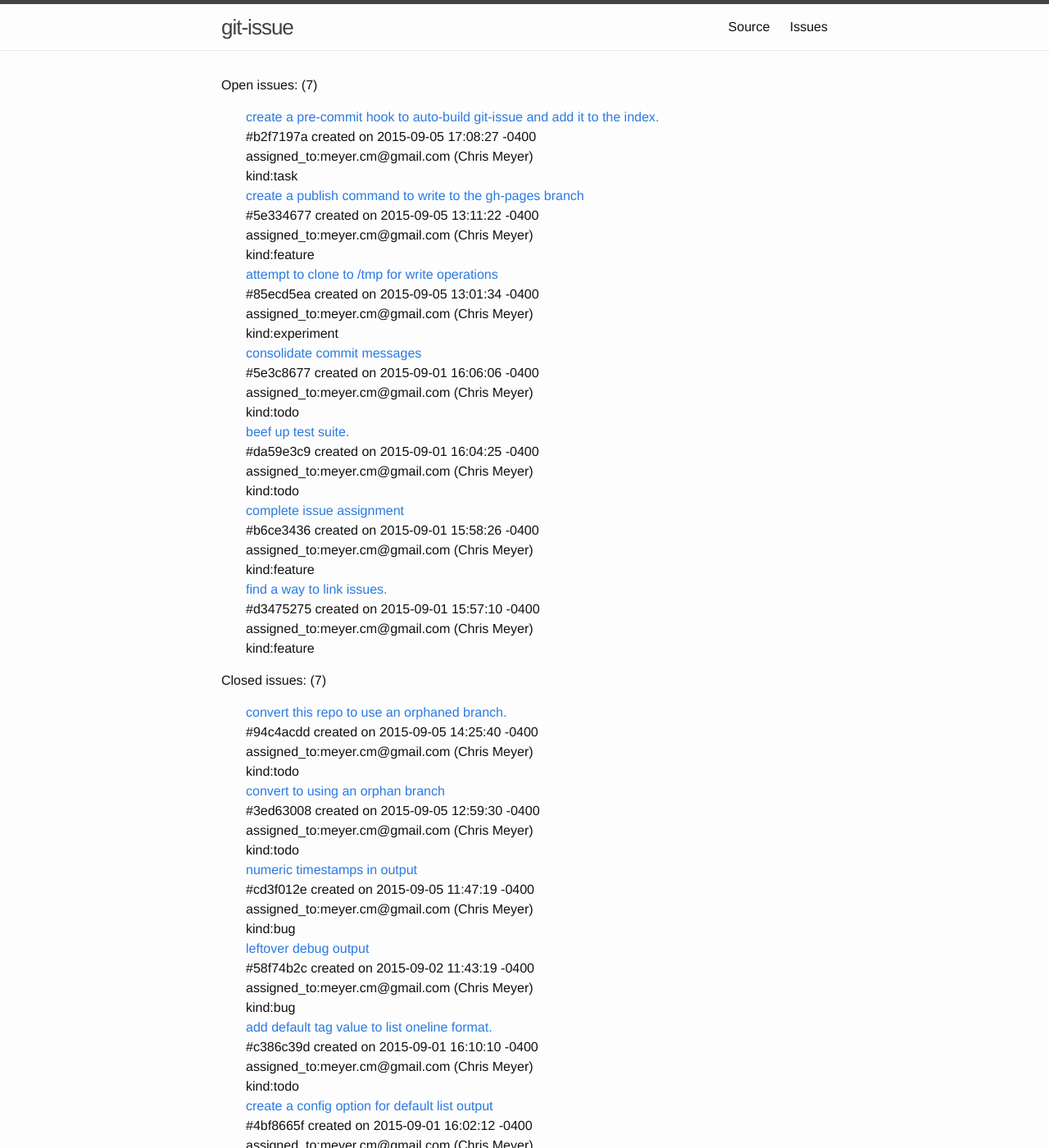
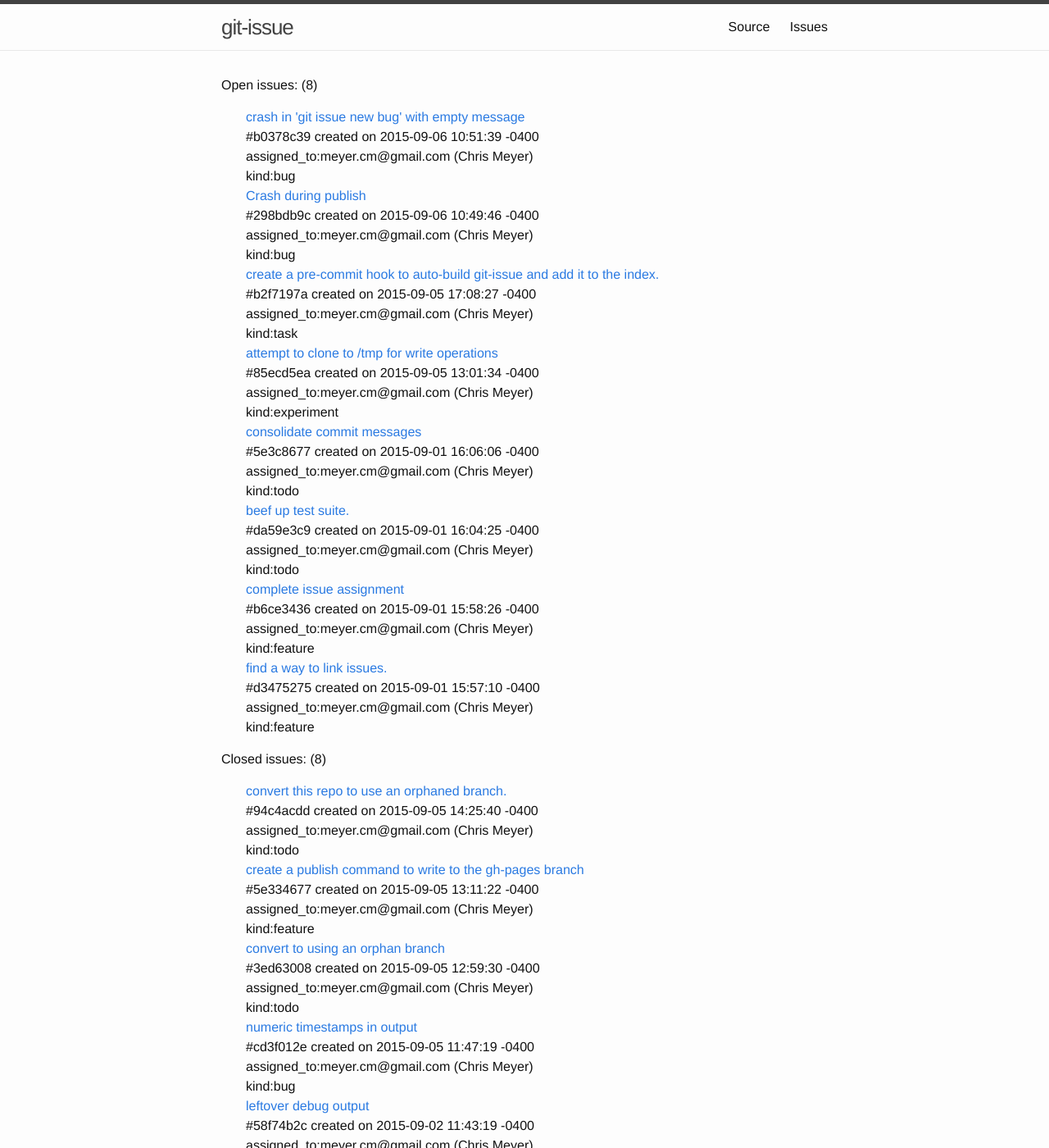
Before and after one commit to meyercm/git-issue, a Jekyll site: the page built from issues/index.html, in a window 1280 px wide and 1400 px high. Shown: the whole window at 82% size. Built offline with Jekyll 4.4.1, drawn with Linux system fonts in a browser that asks for light colours.

Commit message:
git-issue publish issues

```diff
--- a/issues/index.html
+++ b/issues/index.html
@@ -3,9 +3,37 @@ layout: default
 title: Issues
 ---
 <div>
-  <p>Open issues: (7)</p>
+  <p>Open issues: (8)</p>
   <ul class="issue_list">
         <li>
+      <div class="issue_list_entry">
+        <a href="b0378c399b90da28a38740cab4388f6c4dfc8758">crash in 'git issue new bug' with  empty message</a>
+        <div class="issue_list_meta">
+          <span>
+            #b0378c39 created on 2015-09-06 10:51:39 -0400
+          </span>
+          <div class="tag_string">assigned_to:meyer.cm@gmail.com (Chris Meyer)</div>
+
+<div class="tag_string">kind:bug</div>
+
+        </div>
+      </div>
+    </li>
+    <li>
+      <div class="issue_list_entry">
+        <a href="298bdb9c230a8455fe7b4ee986c5f1fb744295c9">Crash during publish</a>
+        <div class="issue_list_meta">
+          <span>
+            #298bdb9c created on 2015-09-06 10:49:46 -0400
+          </span>
+          <div class="tag_string">assigned_to:meyer.cm@gmail.com (Chris Meyer)</div>
+
+<div class="tag_string">kind:bug</div>
+
+        </div>
+      </div>
+    </li>
+    <li>
       <div class="issue_list_entry">
         <a href="b2f7197adbb06c15061a9e0a21105b1bb8818a78">create a pre-commit hook to auto-build git-issue and add it to the index.</a>
         <div class="issue_list_meta">
@@ -15,20 +43,6 @@ title: Issues
           <div class="tag_string">assigned_to:meyer.cm@gmail.com (Chris Meyer)</div>
 
 <div class="tag_string">kind:task</div>
-
-        </div>
-      </div>
-    </li>
-    <li>
-      <div class="issue_list_entry">
-        <a href="5e334677a167586ff1f4af0dc3879a3b4cbbfc9b">create a publish command to write to the gh-pages branch</a>
-        <div class="issue_list_meta">
-          <span>
-            #5e334677 created on 2015-09-05 13:11:22 -0400
-          </span>
-          <div class="tag_string">assigned_to:meyer.cm@gmail.com (Chris Meyer)</div>
-
-<div class="tag_string">kind:feature</div>
 
         </div>
       </div>
@@ -104,7 +118,7 @@ title: Issues
       </div>
     </li>
   </ul>
-  <p>Closed issues: (7)</p>
+  <p>Closed issues: (8)</p>
   <ul class="issue_list">
         <li>
       <div class="issue_list_entry">
@@ -116,6 +130,20 @@ title: Issues
           <div class="tag_string">assigned_to:meyer.cm@gmail.com (Chris Meyer)</div>
 
 <div class="tag_string">kind:todo</div>
+
+        </div>
+      </div>
+    </li>
+    <li>
+      <div class="issue_list_entry">
+        <a href="5e334677a167586ff1f4af0dc3879a3b4cbbfc9b">create a publish command to write to the gh-pages branch</a>
+        <div class="issue_list_meta">
+          <span>
+            #5e334677 created on 2015-09-05 13:11:22 -0400
+          </span>
+          <div class="tag_string">assigned_to:meyer.cm@gmail.com (Chris Meyer)</div>
+
+<div class="tag_string">kind:feature</div>
 
         </div>
       </div>
```
Also changed, not shown: issues/298bdb9c230a8455fe7b4ee986c5f1fb744295c9/index.md (added, +26 -0 lines), issues/5e334677a167586ff1f4af0dc3879a3b4cbbfc9b/index.md (+1 -1 lines), issues/b0378c399b90da28a38740cab4388f6c4dfc8758/index.md (added, +25 -0 lines).
